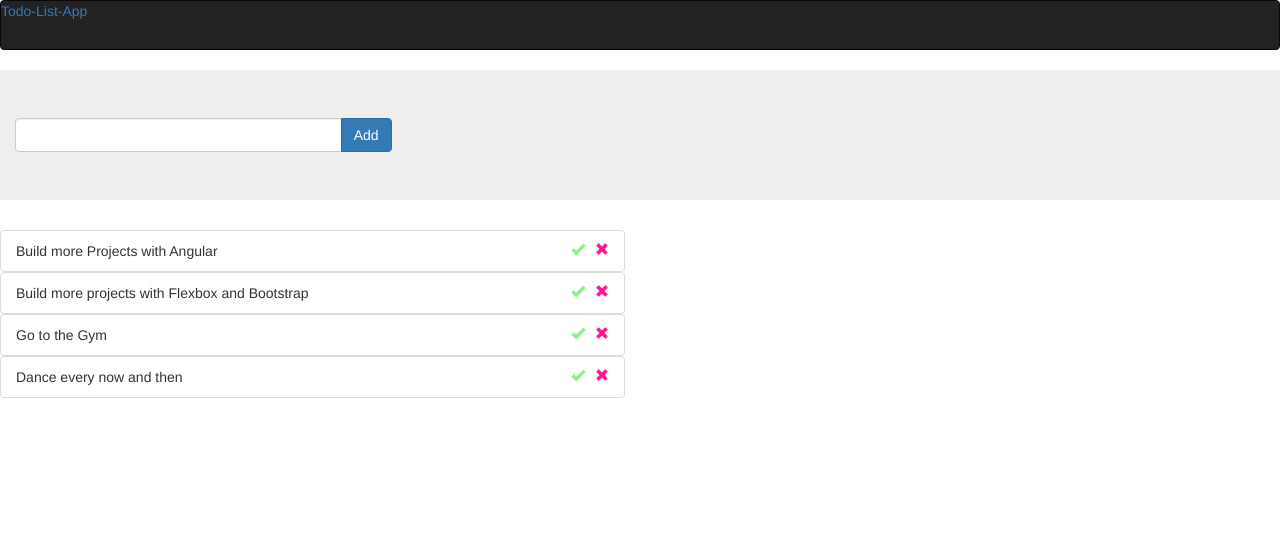
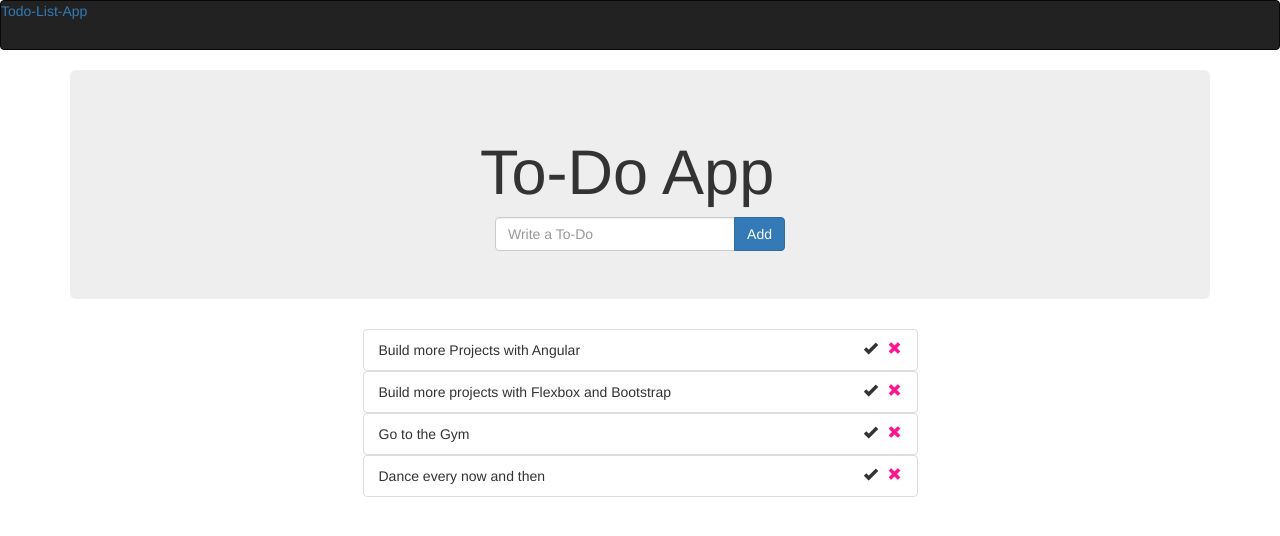
Before and after one commit to G1anpierre/Angular-todoList, an Angular app in the folder todoList/: page / in a window 1280 px wide. Shown: the top 536 px of the page. Built offline with nearby package versions, Linux system fonts and the light colour scheme.

Commit message:
added the general css layout

```diff
--- a/todoList/src/app/components/cockpit/cockpit.component.html
+++ b/todoList/src/app/components/cockpit/cockpit.component.html
@@ -1,5 +1,6 @@
+
 <div class="input-group">
-    <input [(ngModel)]="inputData" type="text" class="form-control" aria-label="...">
+    <input [(ngModel)]="inputData" type="text" class="form-control" aria-label="..." placeholder="Write a To-Do">
         <div class="input-group-btn">
             <button (click)="onClick(inputData)" class="btn btn-primary">Add</button>
         </div>
--- a/todoList/src/app/components/main-list/item-list/item-list.component.html
+++ b/todoList/src/app/components/main-list/item-list/item-list.component.html
@@ -5,9 +5,11 @@ class="list-group-item"
 [class.isDone] = "isClick"
 > {{input}}
 <span class="glyphicon glyphicon-remove"
+
         (click)="onDelete()">
 </span>
 <span class="glyphicon glyphicon-ok"
+        [class.iconCheck] = "isClick"
         (click)="onDone()" >
 </span>
 </li>
--- a/todoList/src/app/components/main-list/item-list/item-list.component.scss
+++ b/todoList/src/app/components/main-list/item-list/item-list.component.scss
@@ -1,6 +1,6 @@
 .glyphicon-ok {
     float: right;
-    color: lightgreen;
+
     padding-right: 10px;
 }
 
@@ -12,3 +12,7 @@
 .isDone {
     text-decoration: line-through;
 }
+
+.iconCheck {
+    color: lightgreen;
+}
--- a/todoList/src/app/pages/home-page/home-page.component.html
+++ b/todoList/src/app/pages/home-page/home-page.component.html
@@ -1,8 +1,10 @@
+<div class="container">
     <div class="row">
         <div class="col-md-12">
             <div class="jumbotron">
                 <div class="row">
-                <div class="col-md-4">
+                    <div class="col-md-4 col-md-offset-4">
+                        <h1>To-Do App</h1>
                         <div class="container">
                                 <app-cockpit (inputTyped)="dataInputTyped($event)"></app-cockpit>
                         </div>
@@ -11,8 +13,11 @@
             </div>
         </div>
     </div>
+</div>
+<div class="container">
     <div class="row">
-    <div class="col-md-6">
+        <div class="col-md-6 col-md-offset-3">
                 <app-main-list [receivedGroup]= "listGroup" (item)="onFinalDelete($event)" (itemDone)="onItemDone($event)"></app-main-list>
         </div>
     </div>
+</div>
--- a/todoList/src/index.html
+++ b/todoList/src/index.html
@@ -9,5 +9,7 @@
 </head>
 <body>
   <app-root></app-root>
+
+
 </body>
 </html>
```
Lines whose indentation alone changed are shown as unchanged.
